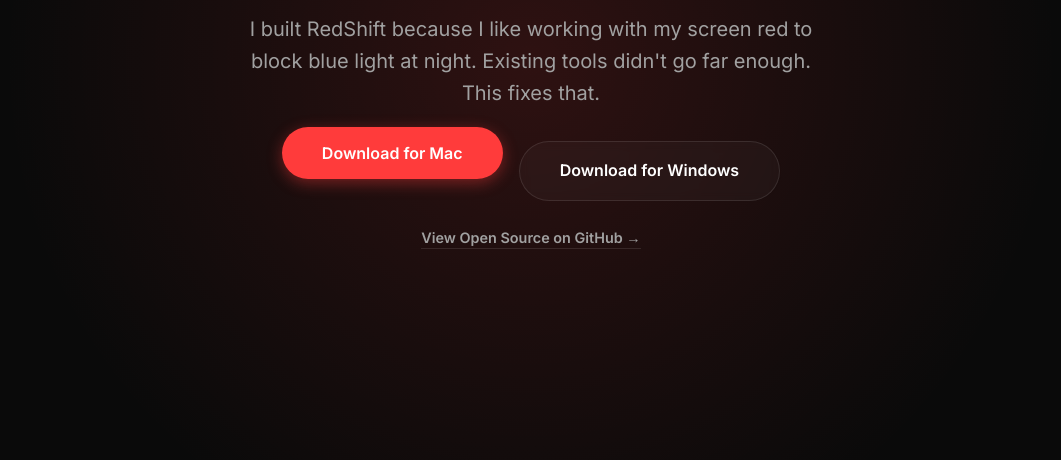
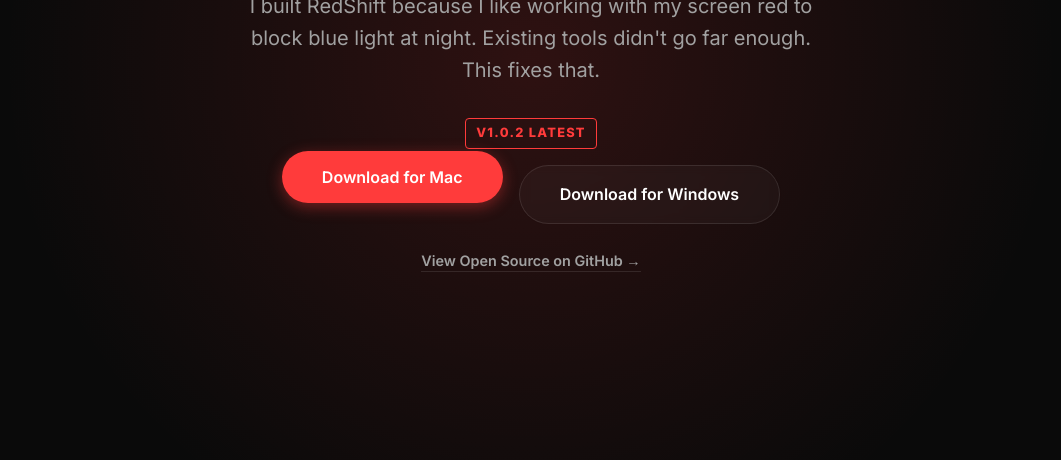
Before and after one commit to nicholasconoplia/redshiftsite, a plain HTML site: page index.html in a window 1280 px wide. Shown: the part 340-800 px from the top of the page, without its empty margins (109-1170 px from the left). Drawn offline with Linux system fonts and the light colour scheme.

Commit message:
Add v1.0.2 badge and polish UI

```diff
--- a/index.html
+++ b/index.html
@@ -16,8 +16,10 @@
     <header class="hero">
         <div class="hero-content container">
             <h1>Better Screen, Better Sleep.</h1>
-            <p>I built RedShift because I like working with my screen red to block blue light at night. Existing tools
-                didn't go far enough. This fixes that.</p>
+            <p style="margin-bottom: 2rem;">I built RedShift because I like working with my screen red to block blue light at night. Existing tools didn't go far enough. This fixes that.</p>
+            <div style="margin-bottom: 1rem; font-size: 0.8rem; font-weight: 800; color: var(--accent-red); letter-spacing: 0.1em; text-transform: uppercase;">
+                <span style="border: 1px solid var(--accent-red); padding: 4px 10px; border-radius: 4px; display: inline-block;">v1.0.2 Latest</span>
+            </div>
             <div class="btn-group">
                 <div class="dropdown">
                     <a href="#" class="btn btn-primary" onclick="return false;">Download for Mac</a>
```
